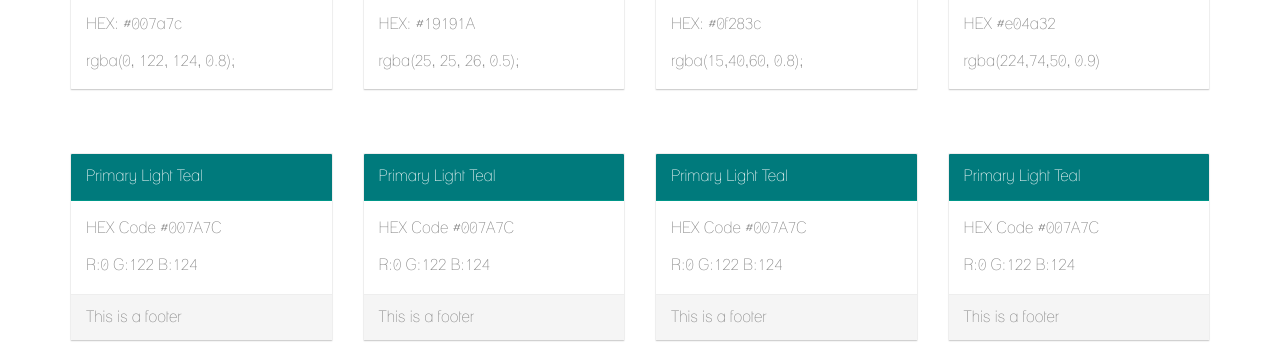
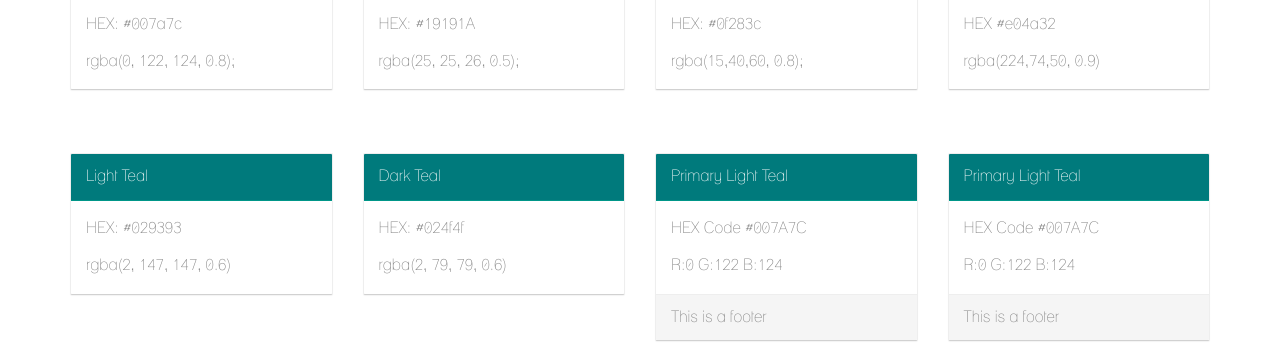
Before and after one commit to designbright/styleGuide, a plain HTML site: page index.html in a window 1280 px wide. Shown: the part 494-837 px from the top of the page. Drawn offline with Linux system fonts and the light colour scheme.

Commit message:
added light and dark teal to color palatte

```diff
--- a/index.html
+++ b/index.html
@@ -211,26 +211,22 @@
       </div>
       <div class="col-sm-6 col-lg-3">
         <div class="panel panel-primary" id="panels" data-effect="helix">
-          <div class="panel-heading">Primary Light Teal
+          <div class="panel-heading">Light Teal
           </div>
           <div class="panel-body">
-            <p>HEX Code #007A7C</p>
-            <p>R:0 G:122 B:124 </p>
-          </div>
-          <div class="panel-footer">This is a footer
+            <p>HEX: #029393</p>
+            <p>rgba(2, 147, 147, 0.6)</p>
           </div>
         </div>
       </div>
 
       <div class="col-sm-6 col-lg-3">
         <div class="panel panel-primary" id="panels" data-effect="helix">
-          <div class="panel-heading">Primary Light Teal
+          <div class="panel-heading">Dark Teal
           </div>
           <div class="panel-body">
-            <p>HEX Code #007A7C</p>
-            <p>R:0 G:122 B:124 </p>
-          </div>
-          <div class="panel-footer">This is a footer
+            <p>HEX: #024f4f</p>
+            <p>rgba(2, 79, 79, 0.6) </p>
           </div>
         </div>
       </div>
```
